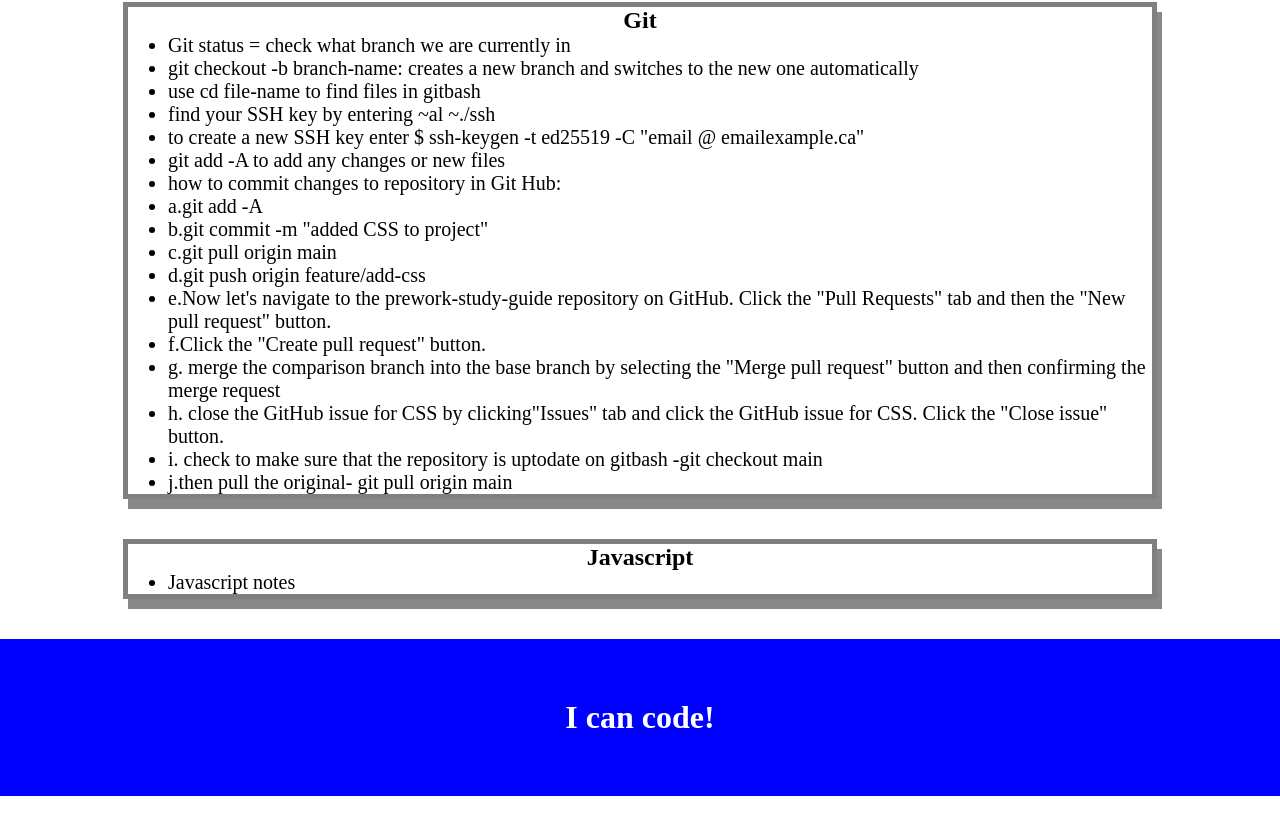
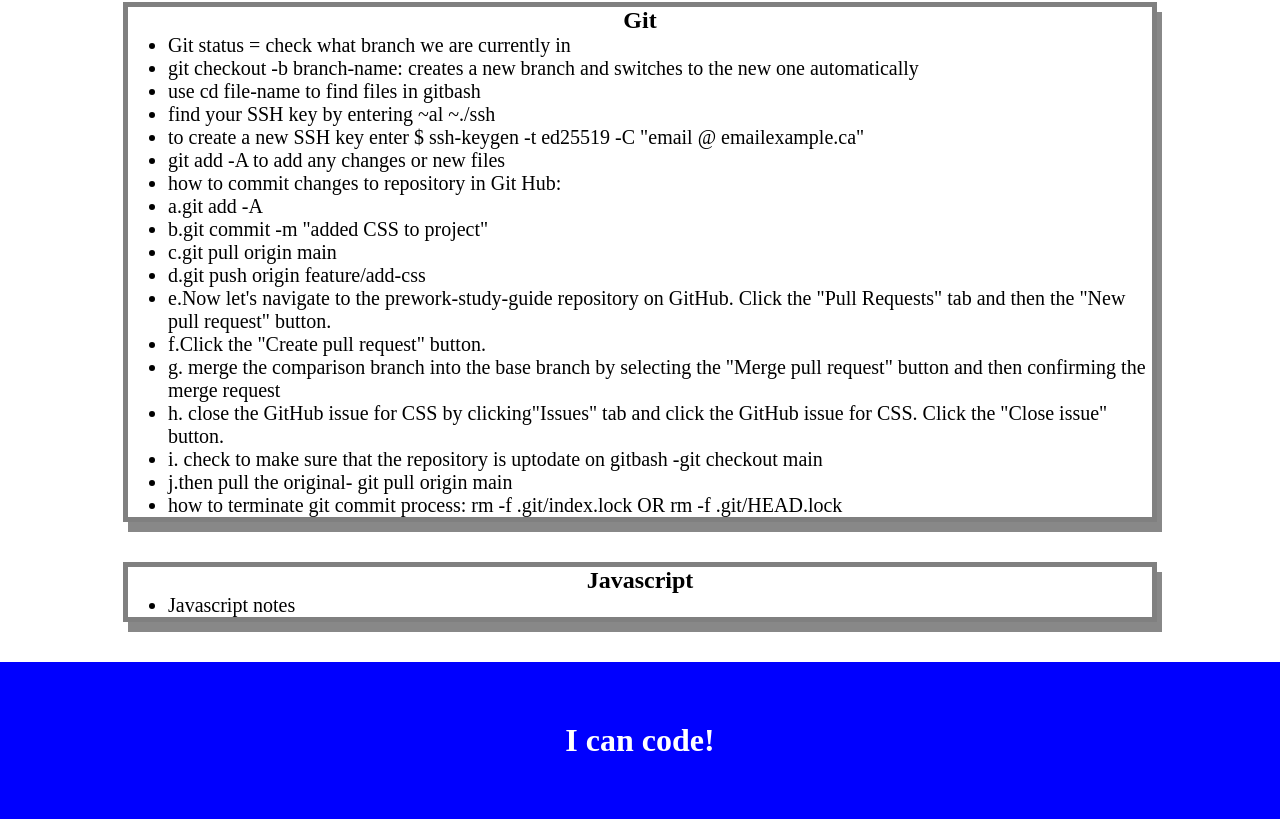
Before and after one commit to EmilyEmily440/Prework-study-guide, a plain HTML site: page index.html in a window 1280 px wide. Shown: the part 537-1356 px from the top of the page. Before the commit the page ends 1333 px from the top, so only its background shows below. Drawn offline with Linux system fonts and the light colour scheme.

```diff
--- a/index.html
+++ b/index.html
@@ -49,6 +49,7 @@
           <li>h. close the GitHub issue for CSS by clicking"Issues" tab and click the GitHub issue for CSS. Click the "Close issue" button.</li>
           <li>i. check to make sure that the repository is uptodate on gitbash -git checkout main</li>
           <li>j.then pull the original- git pull origin main</li>
+        <li>how to terminate git commit process: rm -f .git/index.lock OR rm -f .git/HEAD.lock</li>
         </li>
       </ul>
       </section>
```
